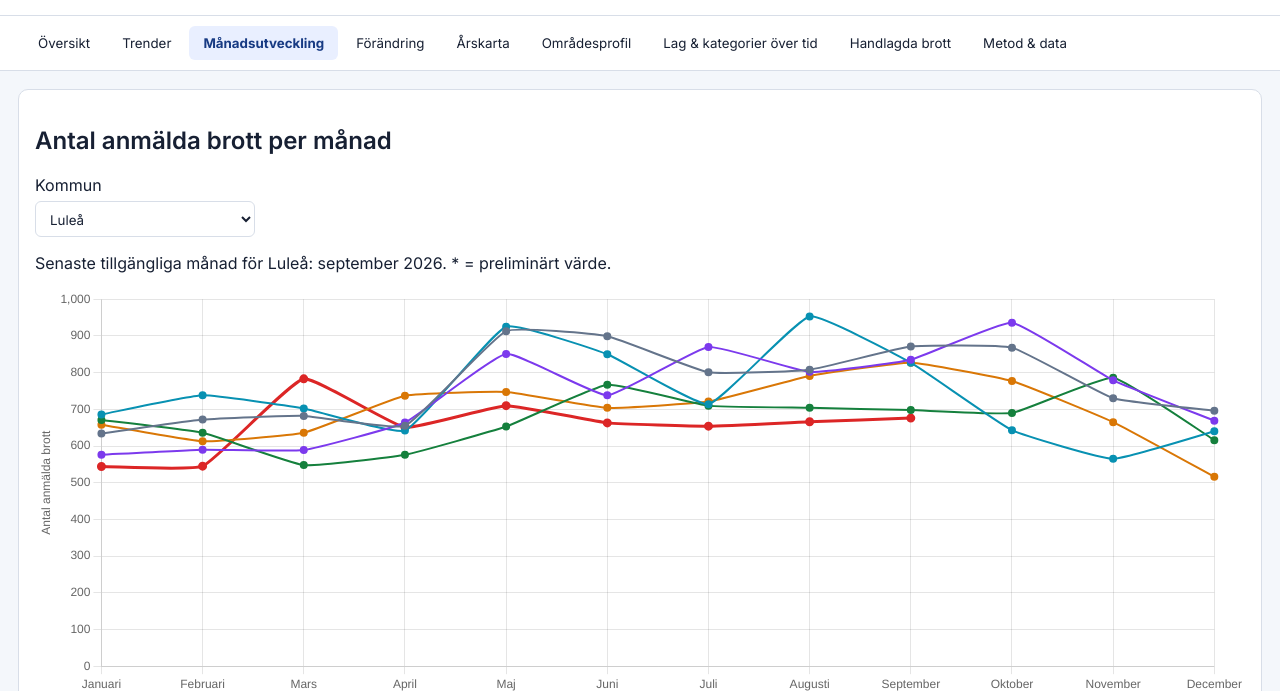
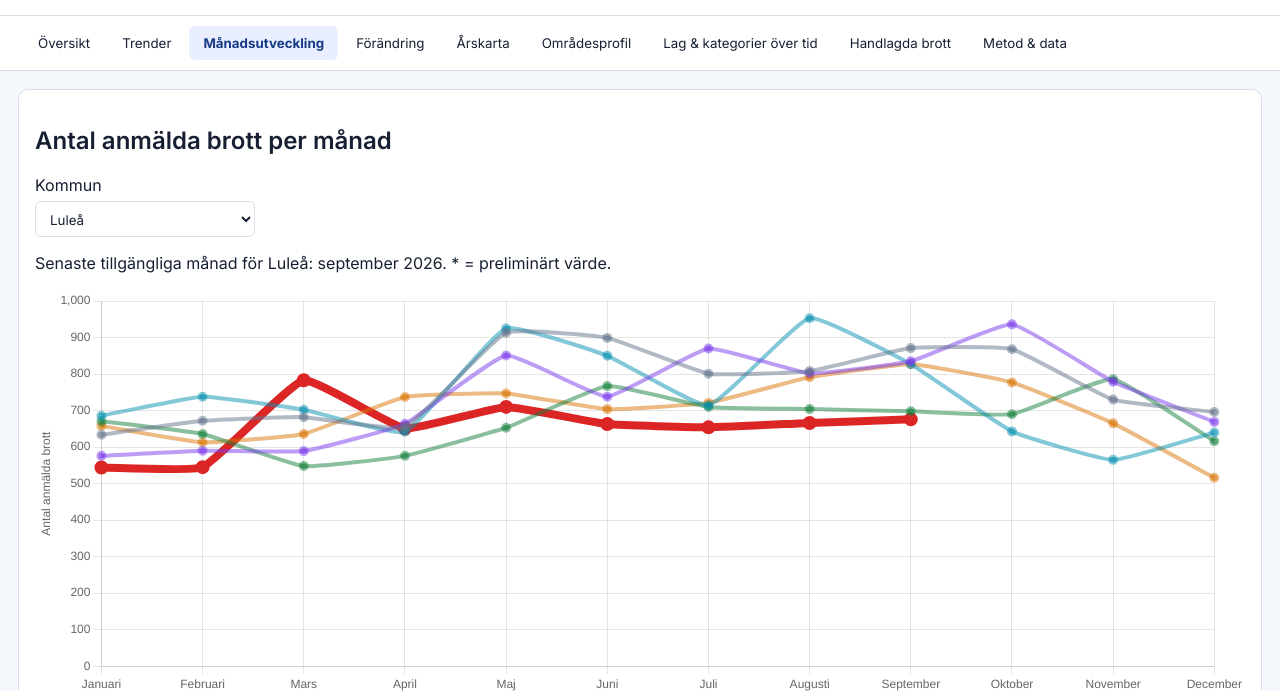
Before and after one commit to Lulea-statistik/BR-brottsstatistik, a plain HTML site: page docs/monthly.html in a window 1280 px wide. Shown: the part 109-800 px from the top of the page. Drawn offline with nearby package versions, Linux system fonts and the light colour scheme.

Commit message:
Emphasize latest monthly data year with thicker line and fade older years

```diff
--- a/docs/monthly.html
+++ b/docs/monthly.html
@@ -51,11 +51,21 @@ function render(){
  const years=Array.from({length:6},(_,i)=>data.start_year+i);
  const lookup=new Map(records.map(r=>[r.year+'-'+r.month,r]));
  const colors=['#64748b','#7c3aed','#0891b2','#15803d','#d97706','#dc2626'];
- const datasets=years.map((y,i)=>({
-  label:String(y),data:months.map((_,j)=>lookup.get(y+'-'+(j+1))?.count??null),
-  borderColor:colors[i],backgroundColor:colors[i],borderWidth:y===data.end_year?3:2,
-  pointRadius:3,spanGaps:false,tension:0.12
- }));
+ // Use the selected municipality's latest year with actual observations.
+ const latestDataYear=records.reduce(
+  (latest,r)=>r.count!=null?Math.max(latest,Number(r.year)):latest,
+  -Infinity
+ );
+ const datasets=years.map((y,i)=>{
+  const isLatest=y===latestDataYear;
+  const color=colors[i]+(isLatest?'':'80'); // 50% opacity for older years
+  return {
+   label:String(y),data:months.map((_,j)=>lookup.get(y+'-'+(j+1))?.count??null),
+   borderColor:color,backgroundColor:color,
+   borderWidth:isLatest?8:4, // Original widths 3/2px +2px for all, +3px more for latest
+   pointRadius:3,spanGaps:false,tension:0.12
+  };
+ });
  if(chart)chart.destroy();
  chart=new Chart(document.getElementById('monthlyChart'),{
   type:'line',data:{labels:months,datasets},
```
